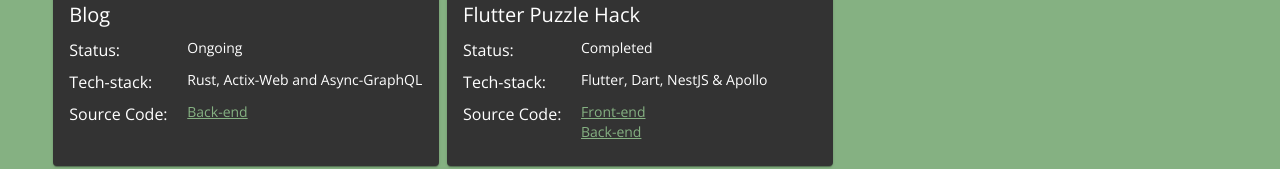
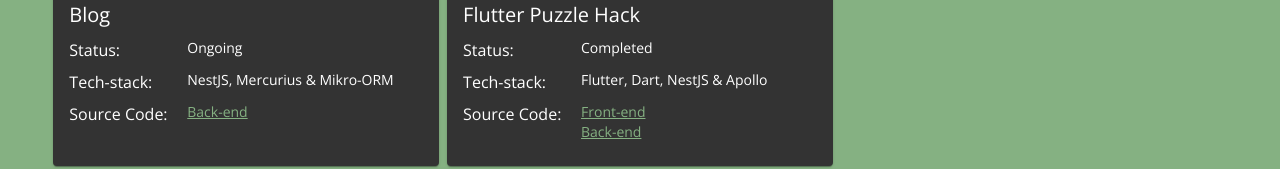
Before and after one commit to tugascript/portfolio, a Next.js app: page /portfolio in a window 1280 px wide. Shown: the part 289-458 px from the top of the page. Built offline with nearby package versions, Linux system fonts and the light colour scheme.

Commit message:
Update Blog to Typescript

```diff
--- a/pages/portfolio.tsx
+++ b/pages/portfolio.tsx
@@ -16,11 +16,11 @@
             title: { en: "Blog", pt: "Blog" },
             image: { src: "/portfolio/blog-app.jpg", alt: "blog" },
             status: { en: "Ongoing", pt: "Em desenvolvimento" },
-            stack: "Rust, Actix-Web and Async-GraphQL",
+            stack: "NestJS, Mercurius & Mikro-ORM",
             links: [
               {
                 name: { en: "Back-end", pt: "Servidor" },
-                link: "https://github.com/tugascript/personal-blog",
+                link: "https://github.com/tugascript/nestjs-blog",
               },
             ],
           },
```
